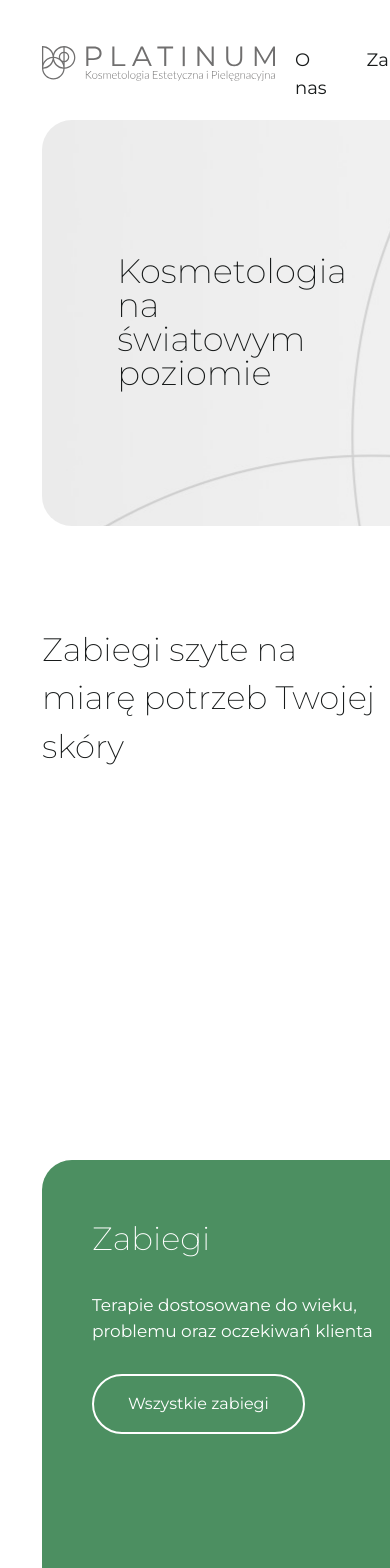
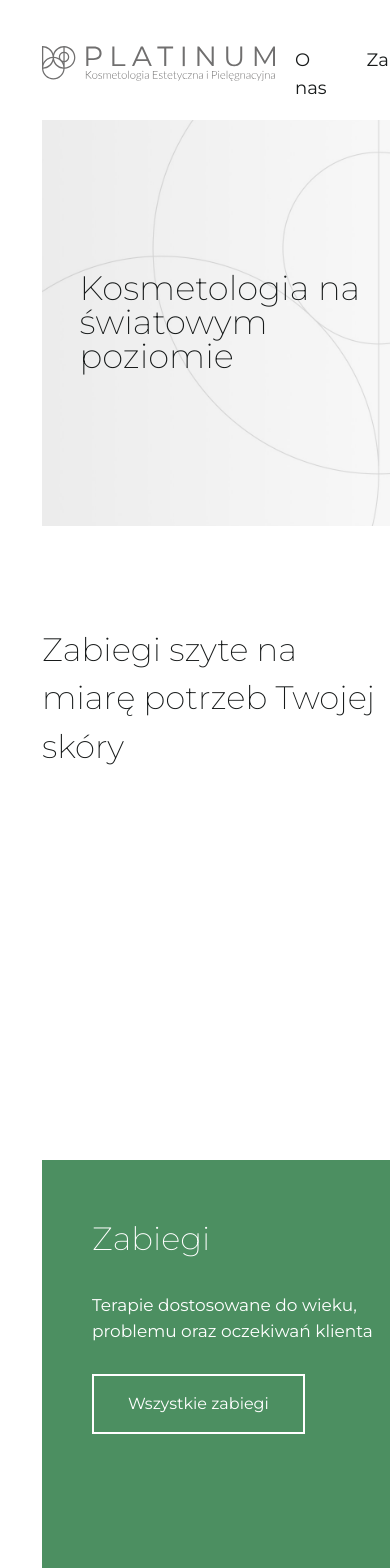
Before and after one commit to noszczykmichal/nextjs-klinika-zdrowej-skory, a Next.js app: page / in a window 390 px wide. Shown: the top 1568 px of the page. Built offline with nearby package versions, Linux system fonts and the light colour scheme.

Commit message:
improved styling with responsive images using next.js image components

```diff
--- a/src/components/HomePage/MainBanner/MainBanner.tsx
+++ b/src/components/HomePage/MainBanner/MainBanner.tsx
@@ -5,17 +5,21 @@ import pkBannerRight from "@/assets/pk-banner-right.jpg";
 
 function MainBanner() {
   return (
-    <div className="flex rounded-[var(--primary-border-radius)] overflow-hidden max-h-[500px]">
-      <div
-        className="w-[50%] flex justify-center items-center"
-        style={{ backgroundImage: `url(${pkBannerLeft.src})` }}
-      >
+    <div className="flex rounded-[var(--big-border-radius)] overflow-hidden max-h-[500px]">
+      <div className="w-[50%] relative flex items-center justify-center">
+        <Image
+          className="h-full w-full object-cover"
+          src={pkBannerLeft}
+          alt=""
+          width={1000}
+          height={1000}
+        />
         <h1
           style={{
             fontSize: "var(--font-size-banner)",
             lineHeight: "var(--font-size-banner)",
           }}
-          className="w-[60%] font-extralight"
+          className="absolute w-[80%] font-extralight"
         >
           Kosmetologia na światowym poziomie
         </h1>
@@ -23,8 +27,8 @@ function MainBanner() {
       <Image
         src={pkBannerRight}
         alt=""
-        width={0}
-        height={0}
+        width={1000}
+        height={1080}
         className="w-[50%] object-cover"
       />
     </div>
--- a/src/components/HomePage/ResponsiveCarousel/ResponsiveCarousel.tsx
+++ b/src/components/HomePage/ResponsiveCarousel/ResponsiveCarousel.tsx
@@ -11,6 +11,7 @@ import {
   // CarouselPrevious,
 } from "@/components/ui/carousel";
 import Link from "next/link";
+import Image from "next/image";
 
 import zabieg from "@/assets/zabieg-1024x342.jpg";
 import landscape from "@/assets/us-placeholder-landscape-1024x683.jpg";
@@ -22,23 +23,23 @@ export function ResponsiveCarousel() {
   const plugin = useRef(Autoplay({ delay: 5000, stopOnInteraction: true }));
 
   const carouselConfig = [
-    { id: "needles", src: zabieg.src },
+    { id: "needles", src: zabieg },
     {
       id: "landscape",
-      src: landscape.src,
+      src: landscape,
     },
-    { id: "marble", src: marble.src },
+    { id: "marble", src: marble },
     {
       id: "leaves-bottle",
-      src: leavesBottle.src,
+      src: leavesBottle,
     },
-    { id: "fern", src: fern.src },
+    { id: "fern", src: fern },
   ];
 
   return (
     <div
       style={{ gridTemplateColumns: "300px 1fr" }}
-      className="grid h-full w-[100%] px-[50px] py-[55px] gap-x-[50px] bg-[var(--green-100)] rounded-[var(--primary-border-radius)]"
+      className="grid h-full w-[100%] px-[50px] py-[55px] gap-x-[50px] bg-[var(--green-100)] rounded-[var(--big-border-radius)]"
     >
       <div className="flex flex-col gap-[30px] text-white">
         <h3
@@ -54,7 +55,7 @@ export function ResponsiveCarousel() {
         </p>
         <Link
           href="/zabiegi"
-          className="px-[34px] py-[16px] border-2 border-white rounded-[60px]"
+          className="px-[34px] py-[16px] border-2 border-white rounded-[var(--big-border-radius)]"
           style={{ width: "fit-content" }}
         >
           Wszystkie zabiegi
@@ -74,27 +75,14 @@ export function ResponsiveCarousel() {
               className="md:basis-1/2 lg:basis-1/3 pl-[34px]"
             >
               <div className="max-w-[250px]">
-                <Card className="py-0 h-[250px] overflow-hidden border-none rounded-[var(--primary-border-radius)]">
+                <Card className="py-0 h-[250px] overflow-hidden border-none rounded-[var(--big-border-radius)]">
                   <CardContent className="flex aspect-square items-center justify-center px-0 ">
-                    {/* <Image
+                    <Image
                       src={photo.src}
-                      width={250}
-                      height={250}
+                      width={photo.src.width}
+                      height={photo.src.height}
                       alt=""
-                      className="object-contain"
-                    /> */}
-                    <div
-                      style={{
-                        backgroundImage: `url(${photo.src})`,
-                        height: "100%",
-                        width: "100%",
-                        // objectFit: "contain",
-                        // objectPosition: "center",
-                        backgroundSize: "cover",
-                        backgroundRepeat: "no-repeat",
-                        backgroundPosition: "center",
-                        overflow: "hidden",
-                      }}
+                      className="h-full w-full object-cover"
                     />
                   </CardContent>
                 </Card>
```
